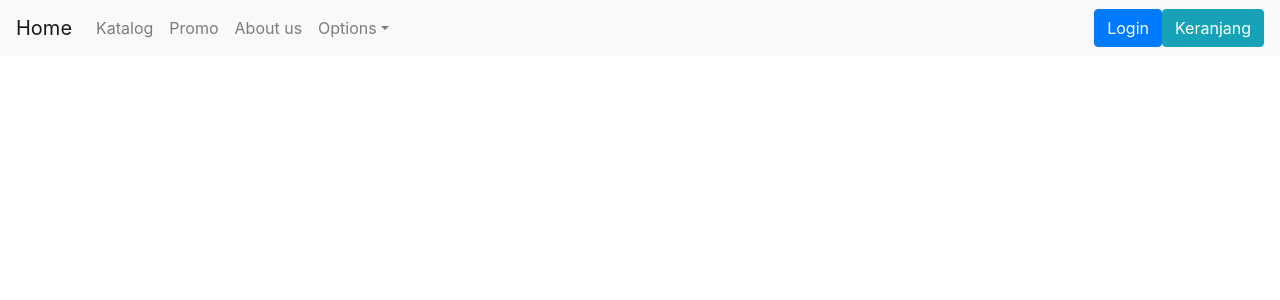
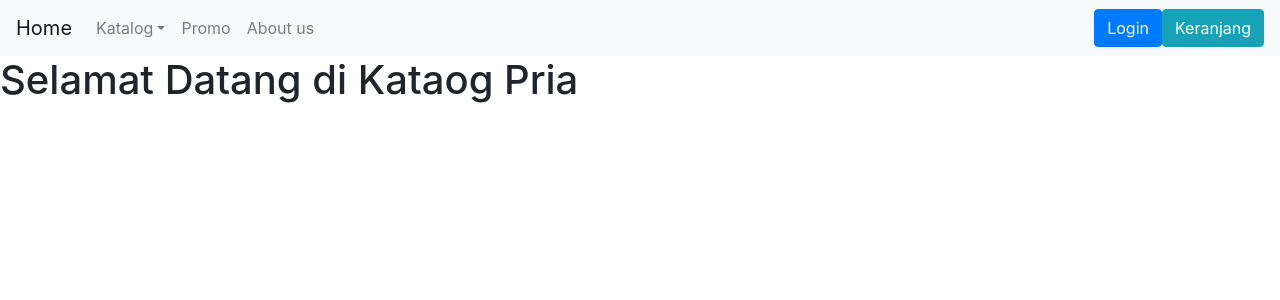
Before and after one commit to raviprayoga/Oszaa, a React (Create React App) app in the folder client/: page /pria in a window 1280 px wide. Shown: the top 300 px of the page. Built offline with nearby package versions, Linux system fonts and the light colour scheme.

Commit message:
update menu navbar

```diff
--- a/client/src/App.js
+++ b/client/src/App.js
@@ -6,10 +6,12 @@ import 'bootstrap/dist/css/bootstrap.min.css';
 import './App.css';
 
 //pages
-import HomePage from "./components/views/HomePage.js";
-import KatalogPage from "./components/views/KatalogPage.js";
-import PromoPage from "./components/views/PromoPage.js";
-import AboutPage from "./components/views/AboutPage.js";
+import HomePage from "./components/viewsUser/HomePage.js";
+import KatalogPage from "./components/viewsUser/KatalogPage.js";
+import PromoPage from "./components/viewsUser/PromoPage.js";
+import AboutPage from "./components/viewsUser/AboutPage.js";
+import KatalogPriaPage from "./components/viewsUser/KatalogPriaPage.js";
+import KatalogWanitaPage from "./components/viewsUser/KatalogWanitaPage.js";
 
 function App() {
   return (
@@ -24,6 +26,8 @@ function App() {
         <Route exact path="/katalog" component={KatalogPage} />
         <Route exact path="/promo" component={PromoPage} />
         <Route exact path="/about" component={AboutPage} />
+        <Route exact path="/pria" component={KatalogPriaPage} />
+        <Route exact path="/wanita" component={KatalogWanitaPage} />
       </Switch>
     </Suspense>
   );
--- a/client/src/components/Navbar.js
+++ b/client/src/components/Navbar.js
@@ -37,7 +37,19 @@ class AppNavbar extends Component{
                 <NavbarBrand href="/">Home</NavbarBrand>
                 <Nav className="mr-auto" navbar>
                     <NavItem>
-                        <NavLink href="/katalog">Katalog</NavLink>
+                        <UncontrolledDropdown nav inNavbar>
+                        <DropdownToggle nav caret>
+                            Katalog
+                        </DropdownToggle>
+                            <DropdownMenu left>
+                                <DropdownItem>
+                                <NavLink href="/pria">Pria</NavLink>
+                                </DropdownItem>
+                                <DropdownItem>
+                                <NavLink href="/wanita">Wanita</NavLink>
+                                </DropdownItem>
+                            </DropdownMenu>
+                    </UncontrolledDropdown>
                     </NavItem>
                     <NavItem>
                         <NavLink href="/promo">Promo</NavLink>
@@ -45,21 +57,6 @@ class AppNavbar extends Component{
                     <NavItem>
                         <NavLink href="/about">About us</NavLink>
                     </NavItem>
-
-                    <UncontrolledDropdown nav inNavbar>
-                        <DropdownToggle nav caret>
-                            Options
-                        </DropdownToggle>
-                            <DropdownMenu right>
-                                <DropdownItem>
-                                    Option 1
-                                </DropdownItem>
-                                <DropdownItem>
-                                    Option 2
-                                </DropdownItem>
-                            </DropdownMenu>
-                    </UncontrolledDropdown>
-
                 </Nav>
                 <Button  color="primary" href="/login">Login</Button>{' '}
                 <Button color="info" href="/keranjang">Keranjang</Button>{' '}
--- /dev/null
+++ b/client/src/components/viewsUser/KatalogPriaPage.js
@@ -0,0 +1,13 @@
+import React from 'react';
+
+class KatalogPriaPage extends React.Component {
+
+    render(){
+        return(
+            <div>
+                <h1>Selamat Datang di Kataog Pria</h1>
+            </div>
+        );
+    }
+}
+export default KatalogPriaPage;
--- /dev/null
+++ b/client/src/components/viewsUser/KatalogWanitaPage.js
@@ -0,0 +1,13 @@
+import React from 'react';
+
+class KatalogWanitaPage extends React.Component {
+
+    render(){
+        return(
+            <div>
+                <h1>Selamat Datang di Kataog Wanita</h1>
+            </div>
+        );
+    }
+}
+export default KatalogWanitaPage;
```
Also changed, not shown: client/src/components/viewsUser/AboutPage.js (renamed from client/src/components/views/AboutPage.js), client/src/components/viewsUser/HomePage.js (renamed from client/src/components/views/HomePage.js), client/src/components/viewsUser/KatalogPage.js (renamed from client/src/components/views/KatalogPage.js), client/src/components/viewsUser/PromoPage.js (renamed from client/src/components/views/PromoPage.js).
